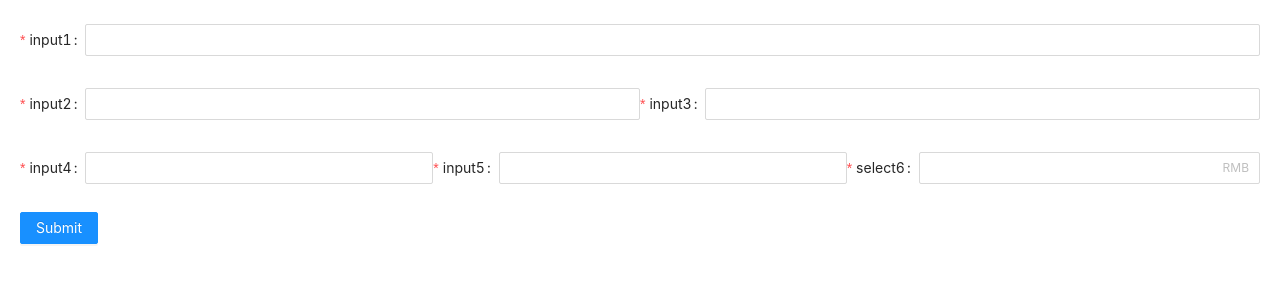
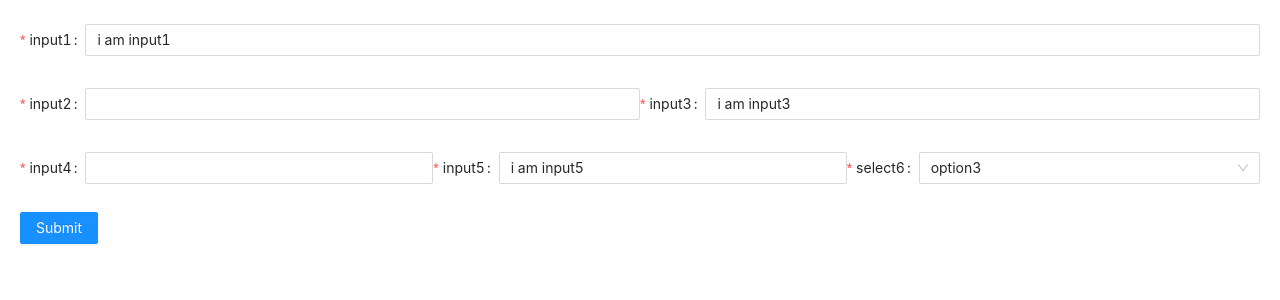
Before and after one commit to LuJiaNan/my-components, a React app: page /inlineComponentPage in a window 1280 px wide. Shown: the top 300 px of the page. Built offline with nearby package versions, Linux system fonts and the light colour scheme; the HTML template or start-up script is replaced by a standard one; what mota would draw is missing.

Commit message:
update ts to 3.9

```diff
--- a/package.json
+++ b/package.json
@@ -88,7 +88,7 @@
     "react-router": "^5.0.1",
     "react-router-dom": "^5.0.1",
     "ts-import-plugin": "^1.6.5",
-    "typescript": "^3.5.3"
+    "typescript": "3.9"
   },
   "babel": {
     "presets": [
--- a/src/components/InlineComponents/Component.tsx
+++ b/src/components/InlineComponents/Component.tsx
@@ -9,16 +9,9 @@ interface InlineProps {
   children: ReactNode[];
 }
 
-interface InlineState {
-  initialValues: any;
-}
-
 const MyDefaultInlineNumber = 2;
 
-export default class InlineComponent extends React.Component<
-  InlineProps,
-  InlineState
-> {
+export default class InlineComponent extends React.Component<InlineProps> {
   // 渲染
   renderBody() {
     const { inlineNumber } = this.props;
@@ -36,7 +29,7 @@ export default class InlineComponent extends React.Component<
     let count = 0;
     for (let i = 0; cloneData.length !== 0; i++) {
       const inlineItems = cloneData.slice(0, inlineNumber);
-      const inlineNode = inlineItems.map((item: any, index: number) => {
+      const inlineNode = inlineItems.map((item: ReactNode, index: number) => {
         return this.getInlineNode(index, item, inlineNumber);
       });
 
--- a/src/pages/InlineComponentPage.tsx
+++ b/src/pages/InlineComponentPage.tsx
@@ -194,8 +194,11 @@ class Index extends React.Component<InlineProps, InlineState> {
             // menuItemSelectedIcon={<span>aaa</span>}
             // clearIcon={<div>bbb</div>}
             // removeIcon={<div>ccc</div>}
-            suffixIcon={<span>RMB</span>}
-          />
+          >
+            <Select.Option value="option1">option1</Select.Option>
+            <Select.Option value="option2">option2</Select.Option>
+            <Select.Option value="option3">option3</Select.Option>
+          </Select>
         </Item>
       </InlineComponent>
     );
@@ -216,6 +219,12 @@ class Index extends React.Component<InlineProps, InlineState> {
         onFinish={this.onFinish}
         onFinishFailed={this.onFinishFailed}
         className={`inlineComponent`}
+        initialValues={{
+          input1: 'i am input1',
+          input3: 'i am input3',
+          input5: 'i am input5',
+          select6: 'option3'
+        }}
       >
         {this.renderBody()}
         {this.renderFooter()}
```
Also changed, not shown: src/test/index.js (+128 -0 lines), src/test/test.ts (+89 -1 lines), 1 other file (tests, documents, lock files or other folders).
